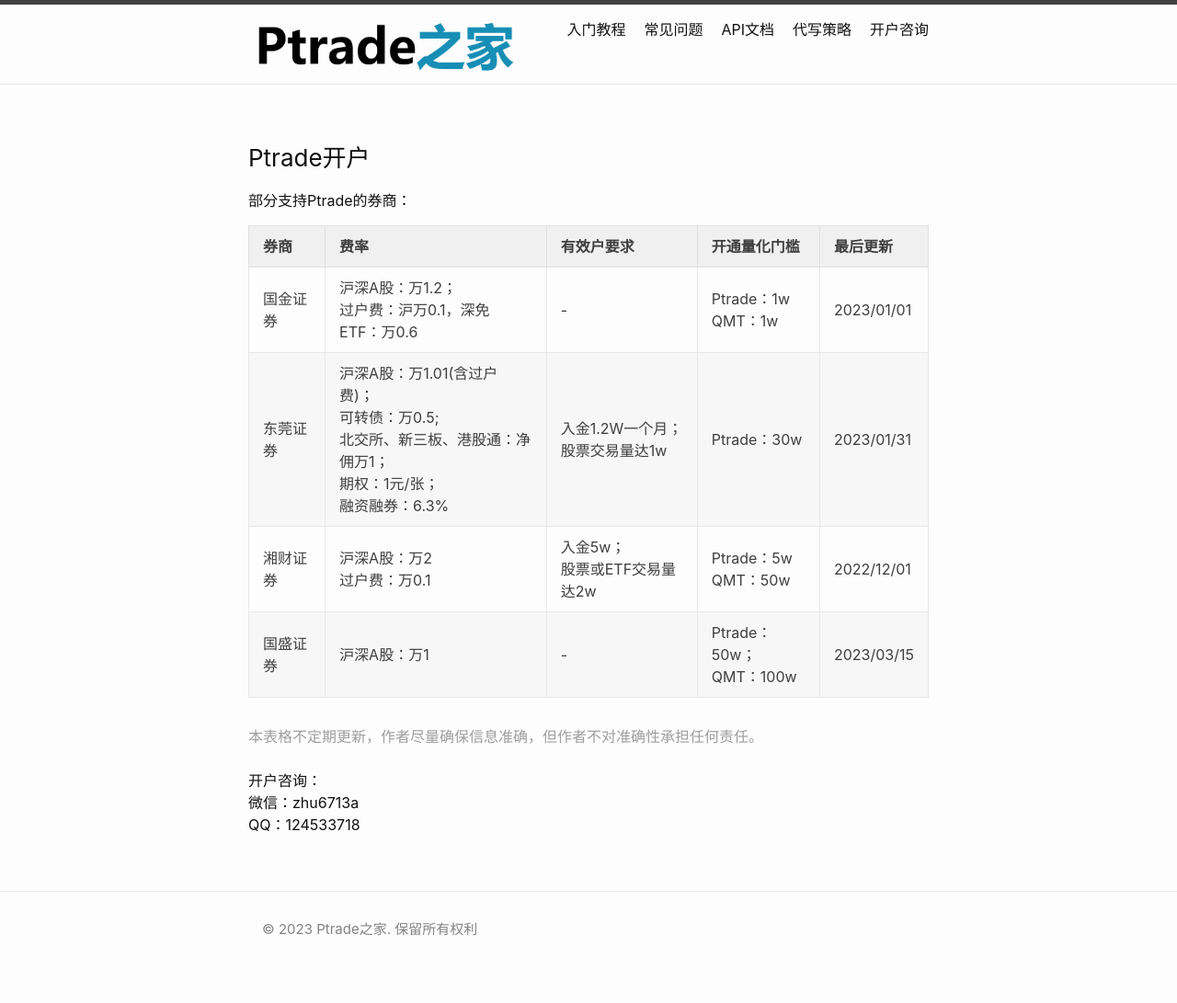
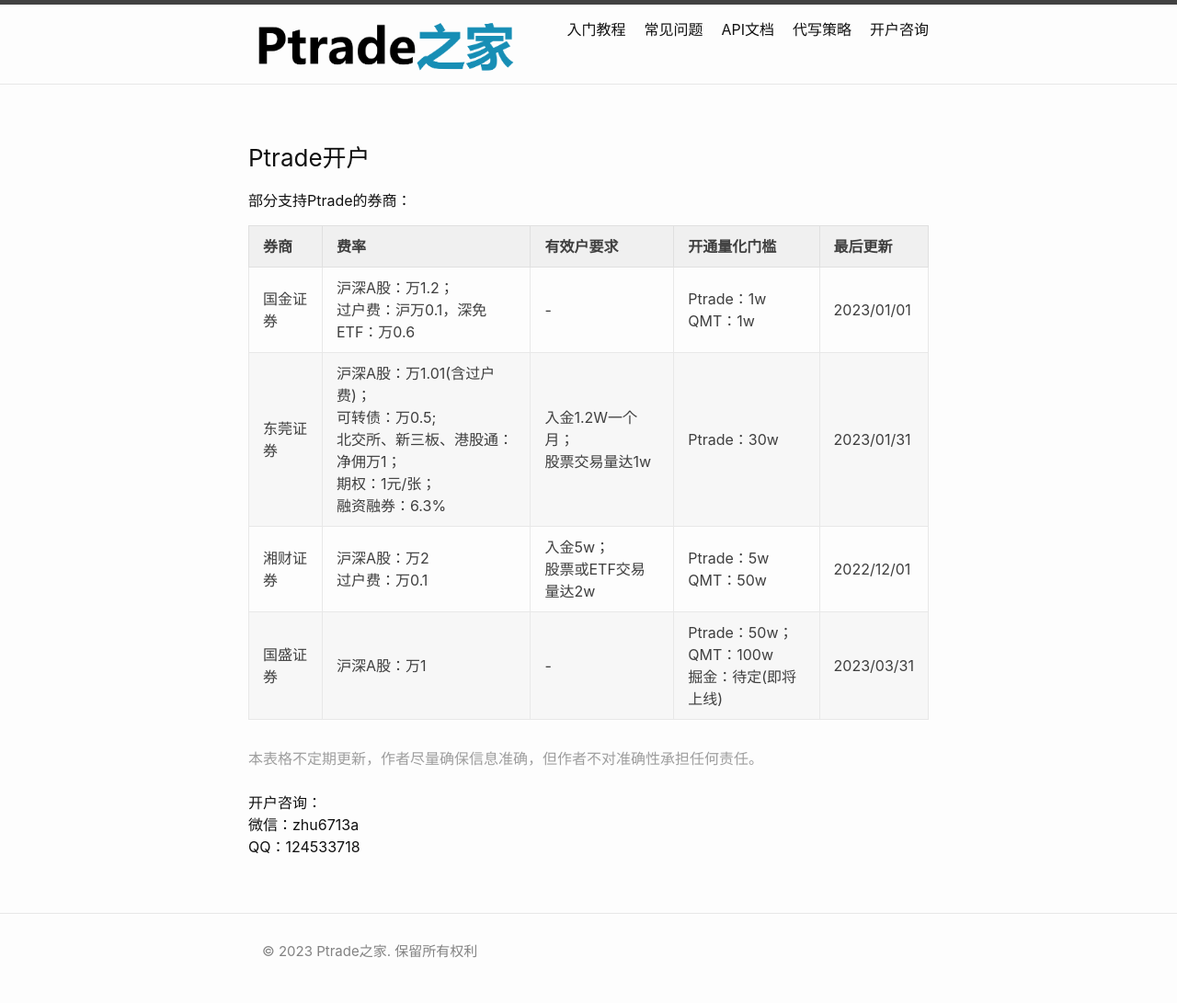
Before and after one commit to simvson/site, a Jekyll site: the page built from _pages/broker.md, in a window 1280 px wide. Shown: the whole page at 92% size. Built offline with Jekyll 4.4.1, drawn with Linux system fonts in a browser that asks for light colours; before the commit the page ends 1067 px from its top, so only the background shows below that.

Commit message:
Update broker.md

```diff
--- a/_pages/broker.md
+++ b/_pages/broker.md
@@ -41,8 +41,8 @@
 <td>国盛证券</td>
 <td>沪深A股：万1</td>
 <td>-</td>
-<td>Ptrade：50w；<br>QMT：100w</td>
-<td>2023/03/15</td>
+<td>Ptrade：50w；<br>QMT：100w<br>掘金：待定(即将上线)</td>
+<td>2023/03/31</td>
 </tr>
 </tbody>
 </table>
```
